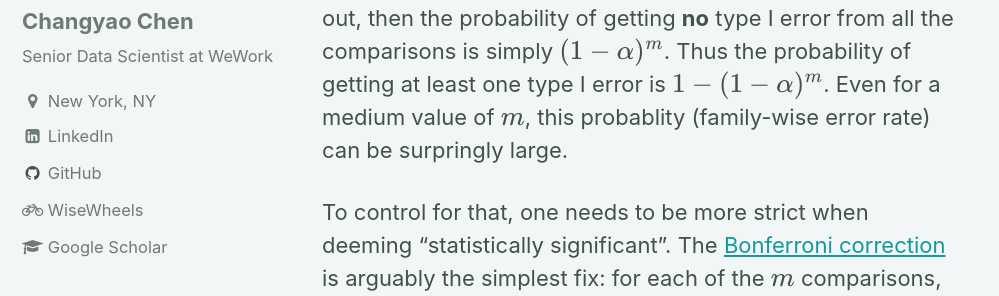
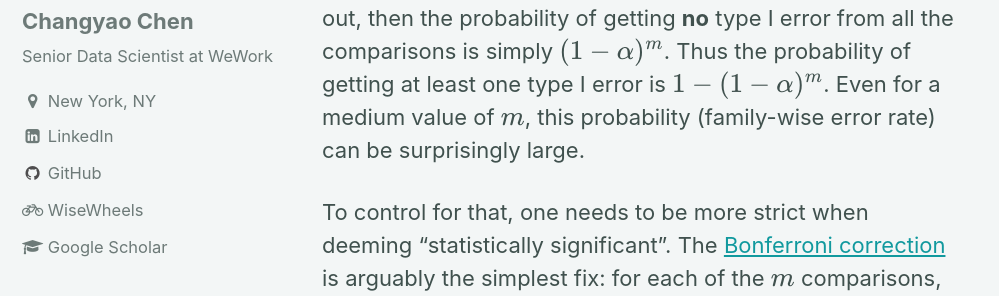
Before and after one commit to changyaochen/changyaochen.github.io, a Jekyll site: the page built from _posts/2020-06-28-multiple-comparisons-jun-2020.md, in a window 1280 px wide and 900 px high, scrolled down 5453 px. Shown: the part 156-452 px from the top of the window, without its empty margins (0-999 px from the left). Built offline with Jekyll 4.4.1, drawn with Linux system fonts in a browser that asks for light colours; formulas are drawn with MathJax 3; comment, search, counter and statistics services are not loaded.

Commit message:
typo fix

```diff
--- a/_posts/2020-06-28-multiple-comparisons-jun-2020.md
+++ b/_posts/2020-06-28-multiple-comparisons-jun-2020.md
@@ -91,7 +91,7 @@ If we examine the distribution of the 500 *p* values, we will find it to be more
 </figure>
 
 ## A simple fix: Bonferroni correction
-It seems that, when we are conducting a family of tests on the same dataset, the chance of getting false positives becomes larger. In fact, if there are $$m$$ comparisons carried out, then the probability of getting **no** type I error from all the comparisons is simply $$(1 - \alpha)^m$$. Thus the probability of getting at least one type I error is $$1 - (1 - \alpha)^m$$. Even for a medium value of $$m$$, this probablity (family-wise error rate) can be surpringly large.
+It seems that, when we are conducting a family of tests on the same dataset, the chance of getting false positives becomes larger. In fact, if there are $$m$$ comparisons carried out, then the probability of getting **no** type I error from all the comparisons is simply $$(1 - \alpha)^m$$. Thus the probability of getting at least one type I error is $$1 - (1 - \alpha)^m$$. Even for a medium value of $$m$$, this probability (family-wise error rate) can be surprisingly large.
 
 To control for that, one needs to be more strict when deeming "statistically significant". The [Bonferroni correction](https://en.wikipedia.org/wiki/Dunn%E2%80%93Bonferroni_correction) is arguably the simplest fix: for each of the $$m$$ comparisons, adjust $$\alpha$$ to $$\alpha / m$$. Then, only when an observed *p* value that is smaller than $$\alpha / m$$, we reject the null hypothesis.
 
```
